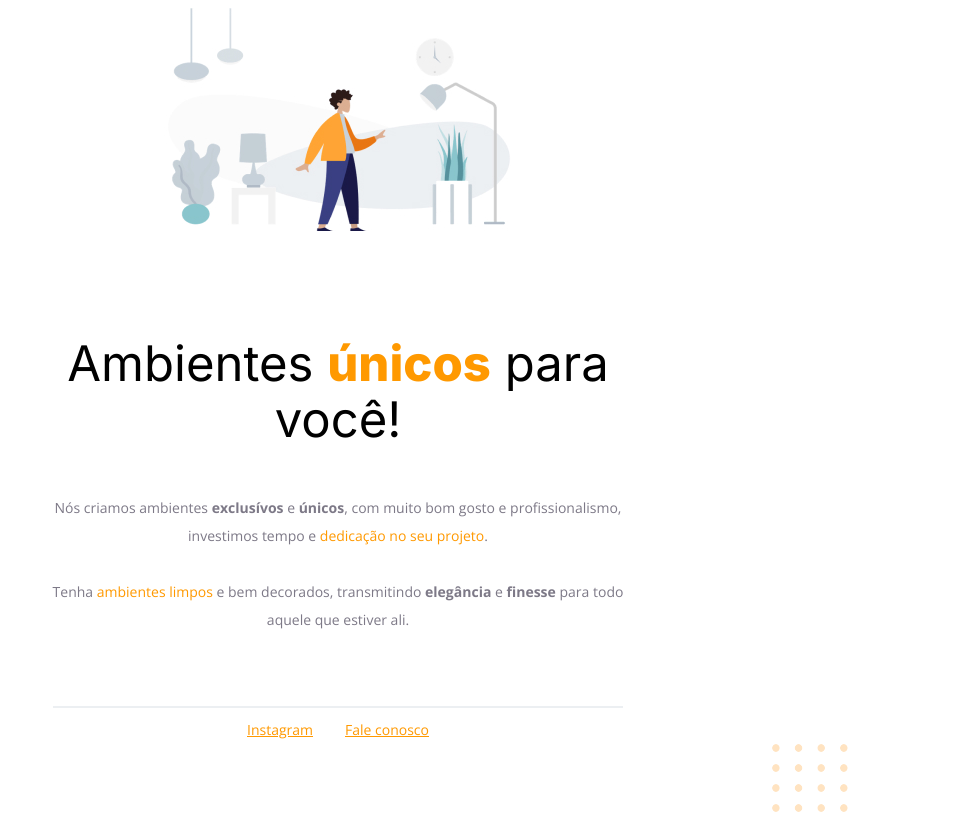
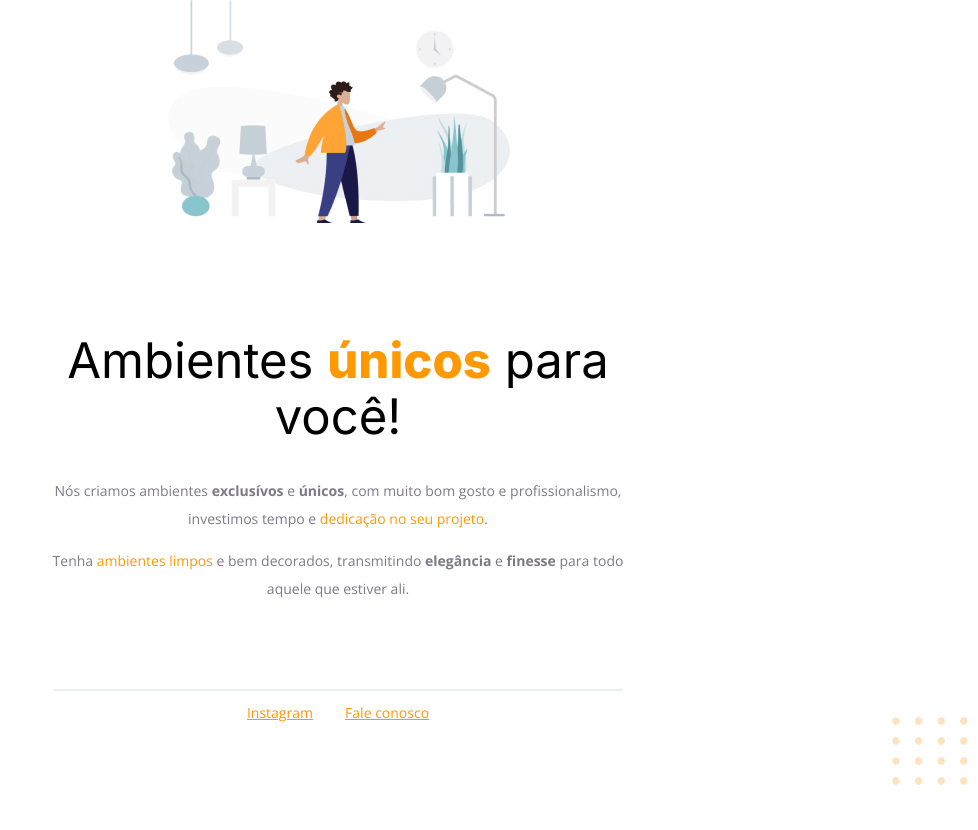
Before and after one commit to pedrocaio/explorer-landingpage, a plain HTML site: page index.html in a window 1280 px wide. Shown: the whole page, without its empty margins (302-1280 px from the left). After the commit the page ends 800 px from the top, so only its background shows below. Drawn offline with nearby package versions, Linux system fonts and the light colour scheme.

Commit message:
general changes

```diff
--- a/index.html
+++ b/index.html
@@ -9,15 +9,12 @@
 <body>
     <div class="main">
         <img class="img-main" src="./assets/image-main.jpg" alt="Desenho de uma pessoa em uma sala com móveis">
-        <h1>Ambientes <span class="span-title">únicos</span> para você!</h1>
-        <p class="text">Nós criamos ambientes <span class="span-bold">exclusívos</span> e <span class="span-bold">únicos</span>, com muito bom gosto e profissionalismo,
-            <br>
-            investimos tempo e <span class="span-text">dedicação no seu projeto</span>.
-            <br>
-            <br>
-            Tenha <span class="span-text">ambientes limpos</span> e bem decorados, transmitindo <span class="span-bold">elegância</span> e <span class="span-bold">finesse</span> para todo
-            <br>
-            aquele que estiver ali.
+        <h1>Ambientes <span>únicos</span> para você!</h1>
+        <p>
+            Nós criamos ambientes <strong>exclusívos</strong> e <strong>únicos</strong>, com muito bom gosto e profissionalismo, investimos tempo e <span>dedicação no seu projeto</span>.
+        </p>
+        <p>
+            Tenha <span>ambientes limpos</span> e bem decorados, transmitindo <strong>elegância</strong> e <strong>finesse</strong> para todo aquele que estiver ali.
         </p>
     </div>
     <footer>
--- a/style.css
+++ b/style.css
@@ -1,46 +1,38 @@
 @import url('https://fonts.googleapis.com/css2?family=Inter:wght@400;800&family=Open+Sans:wght@400;700&display=swap');
+body {
+    font-family: Open Sans;
+    text-align: center;
+    margin: 0;
+}
 .main {
-    display: flex;
-    flex-direction: column;
-    justify-content: center;
-    align-items: center;
+    width: 592px;
+    margin: auto;
 }
 .img-main {
-    width: 348px;
-    height: 223px;
     margin-bottom: 72px;
 }
 h1 {
-    width: 562px;
     font-size: 49px;
-    text-align: center;
     font-weight: 400;
     line-height: 56px;
     margin-bottom: 32px;
     font-family: Inter;
 }
-.span-title{
+h1 span{
     color: #FF9900;
     font-weight: 800;
 }
-.text {
-    width: 592px;
-    text-align: center;
+p {
     font-size: 14px;
-    font-style: normal;
     font-weight: 400;
     line-height: 28px;
     color: #7D7987;
-    margin-bottom: 72px;
-    font-family: Open Sans;
 }
-.span-text {
+span {
     color: #FF9900;
 }
-.span-bold {
-    font-weight: 800;
-}
 .line {
+    margin-top: 72px;
     height: 0px;
     width: 568px;
     border: 1px solid #ECEFF2;
@@ -51,12 +43,9 @@ footer {
     flex-direction: column;
     justify-content: center;
     align-items: center;
-    font-family: Open Sans;
 }
-.social {
-    display: flex;
-    justify-content: center;
-    gap: 32px;
+footer a + a {
+    margin-left: 28px;
 }
 .social a {
     text-align: center;
@@ -67,8 +56,7 @@ footer {
     line-height: 28px;
 }
 .img {
-    width: 90vw;
-    display: flex;
-    flex-direction: column;
-    align-items: flex-end;
+    position: fixed;
+    bottom: 0px;
+    right: 0px;
 }
```
